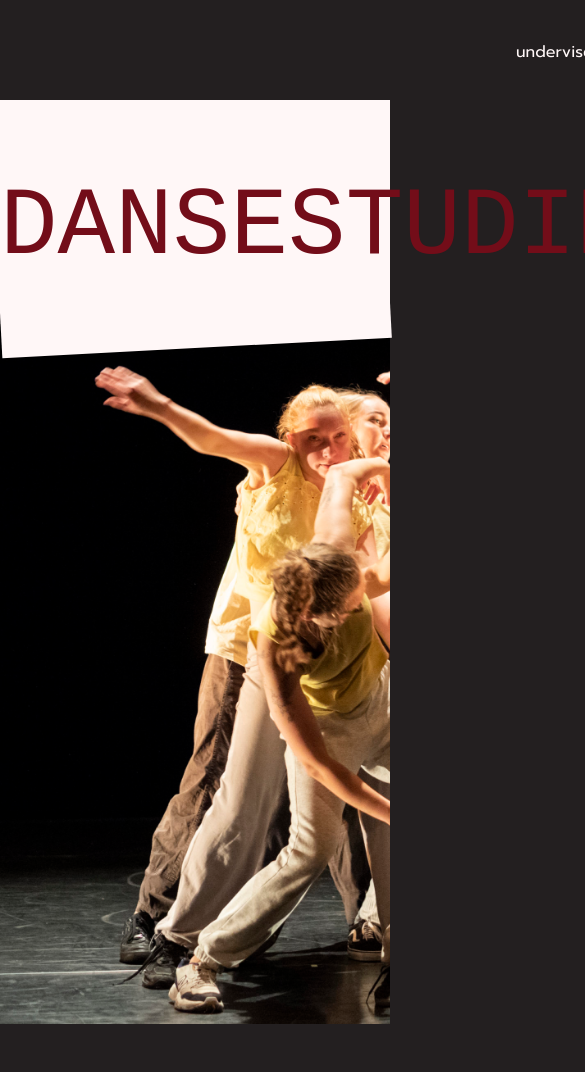
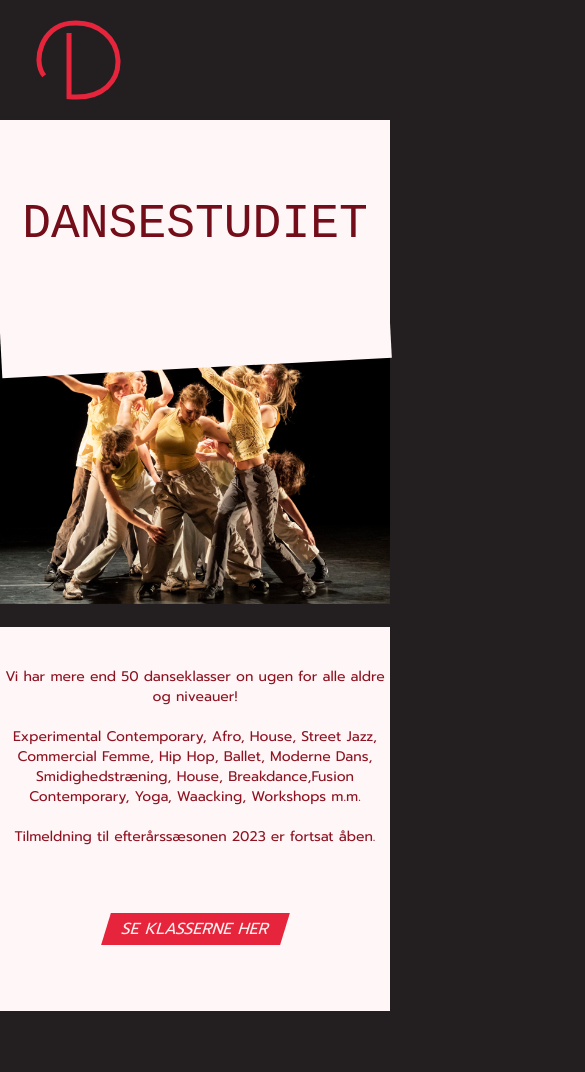
Before and after one commit to nannaanker/Dansestudiet, an Astro site: page / in a window 390 px wide. Shown: the top 1072 px of the page, 585 px wide, since content can reach past the window. Built offline with nearby package versions, Linux system fonts and the light colour scheme; Astro itself is replaced by a stand-in of ours; a web font is replaced by a local one.

Commit message:
responsive

```diff
--- a/src/components/Header.astro
+++ b/src/components/Header.astro
@@ -3,9 +3,9 @@
 ---
 
 <div class="p-5">
-  <div class="flex flex-row gap-96">
-    <img class="w-16 -ml-52 mr-60" src="/logo.svg" alt="logo" />
-    <ul class="flex mt-5 text-pink-50 flex-row gap-10 xs:hidden">
+  <div class="flex flex-row lg:gap-96">
+    <img class="lg:w-16 lg:-ml-52 lg:mr-60" src="/logo.svg" alt="logo" />
+    <ul class="hidden flex mt-5 text-pink-50 flex-row gap-10 xs:hidden">
       <li>undervisere</li>
       <li>Danseuddannelse</li>
       <li><Button>Workshops</Button></li>
--- a/src/pages/index.astro
+++ b/src/pages/index.astro
@@ -11,10 +11,10 @@
 ---
 
 <MainLayout title="Dansestudiet">
-  <div class="h-52 bg-pink-50 grid justify-items-center"><h1 class="mb-10 mt-20 font-hero text-rod-600 text-8xl">DANSESTUDIET</h1></div>
+  <div class="h-52 bg-pink-50 grid justify-items-center"><h1 class="mb-10 mt-20 font-hero text-rod-600 text-5xl lg:text-8xl">DANSESTUDIET</h1></div>
   <div class="relative -z-10 -top-10 h-20 -rotate-3 bg-pink-50"></div>
-  <article class="relative -z-20 -top-16 bg-cover h-700 bg-[url('/hero.jpg')]"></article>
-  <div class="h-96 bg-pink-50 mb-16 grid justify-items-center">
+  <article class="relative -z-20 -top-16 md:bg-cover bg-contain bg-no-repeat h-700 bg-[url('/hero.jpg')]"></article>
+  <div class="h-96 md:-mt-0 -mt-410 bg-pink-50 mb-16 grid justify-items-center">
     <div><p class="mt-10 text-sm xl:text-lg text-rod-500 text-center max-w-2xl">Vi har mere end 50 danseklasser on ugen for alle aldre og niveauer! <br /> <br /> Experimental Contemporary, Afro, House, Street Jazz, Commercial Femme, Hip Hop, Ballet, Moderne Dans, Smidighedstræning, House, Breakdance,Fusion Contemporary, Yoga, Waacking, Workshops m.m. <br /> <br /> Tilmeldning til efterårssæsonen 2023 er fortsat åben.</p></div>
     <Button>SE KLASSERNE HER</Button>
   </div>
@@ -23,7 +23,7 @@
 
   <!-- alt hvad der omhandler lists til nyheder -->
 
-  <section class="mb-16 p-4 relative lg:mx-28 ">
+  <section class="mb-16 p-4 relative lg:mx-28">
     <ul id="wrapper" class="flex flex-row overflow-hidden gap-5 snap-x">
       {
         udvalgtedansehold.map((post) => (
@@ -74,7 +74,7 @@
   </div>
   <div class="grid justify-items-center"><h2 class="mb-8 mt-6 text-pink-50 font-hero text-4xl">Workshops</h2></div>
 
-  <section class="mb-16 p-4 relative mx-28">
+  <section class="mb-16 p-4 relative lg:mx-28">
     <ul id="wrapper" class="flex flex-row overflow-hidden gap-5 snap-x">
       {
         udvalgteworkshops.map((post) => (
--- a/tailwind.config.cjs
+++ b/tailwind.config.cjs
@@ -15,7 +15,7 @@
         sans: ['"Prompt"', ...defaultTheme.fontFamily.sans],
 
         display: ['"Roboto"', "monospace"],
-        hero: ['"dansedisplay"', "monospace",],
+        hero: ['"DansestudietDisplay1"', "monospace",],
         herob: ['"DansestudietDisplay1-Bold"', "monospace",], // Adds a new `font-display` class
       },
 
```
